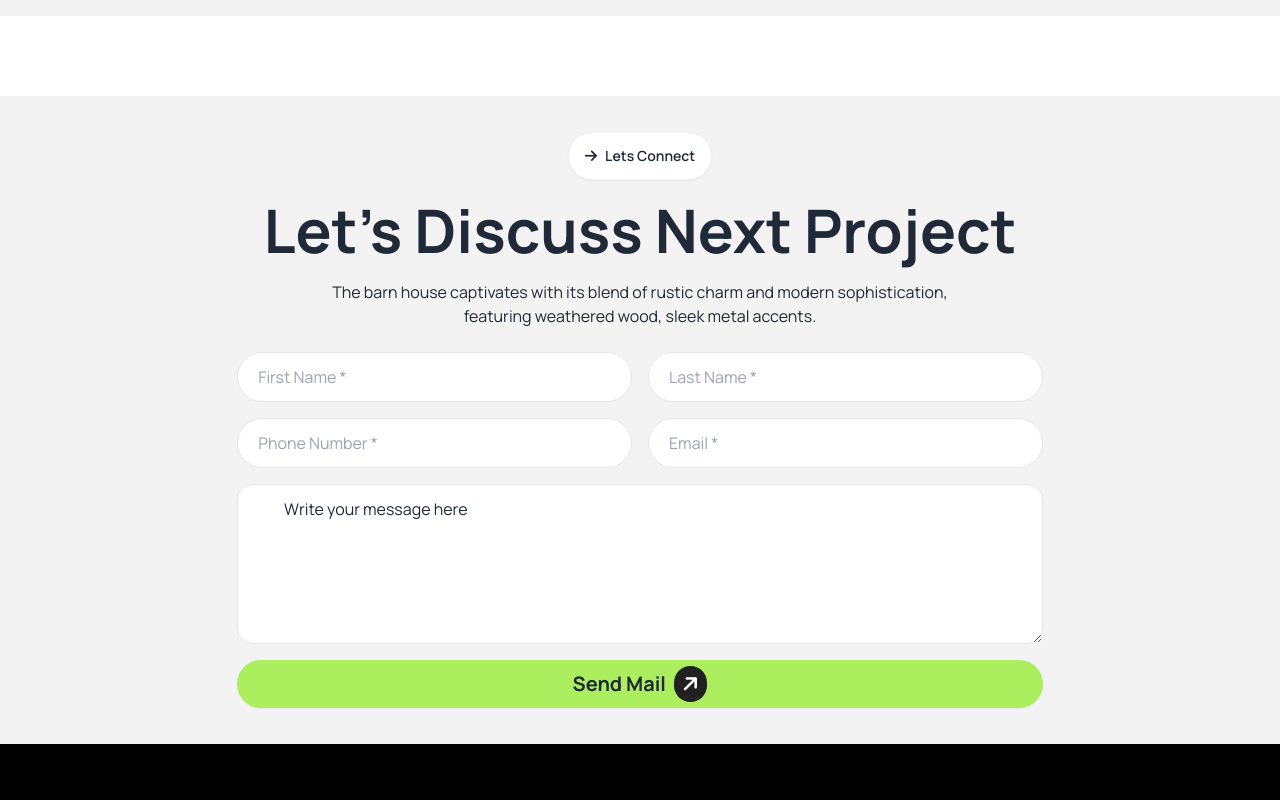
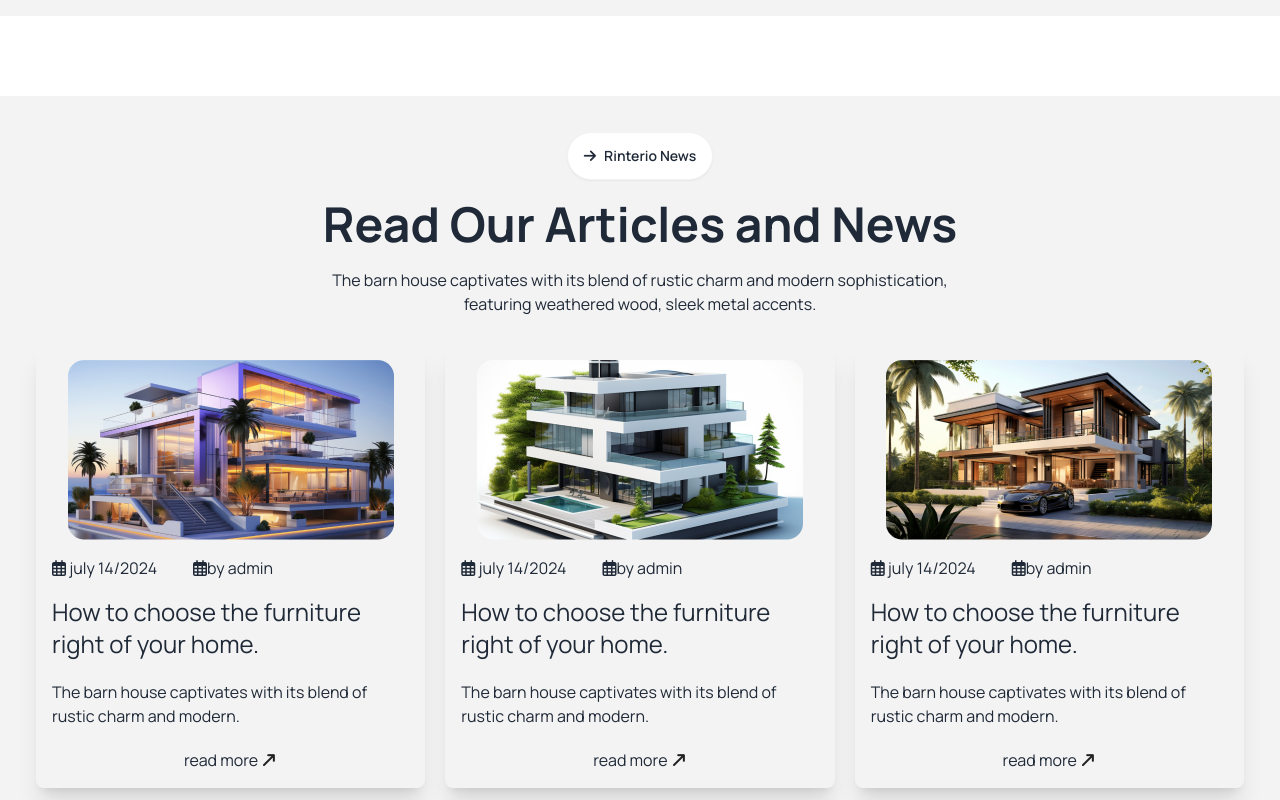
Before and after one commit to marufhasan77/assignment-3, a plain HTML site: page index.html in a window 1280 px wide. Shown: the part 1980-2780 px from the top of the page. Drawn offline with nearby package versions, Linux system fonts and the light colour scheme.

Commit message:
last section solved

```diff
--- a/index.html
+++ b/index.html
@@ -92,6 +92,7 @@
      </section>
     <!-- banner section end -->
   </header>
+
   <main>
     <!-- about section start -->
         <section class="bg-[#F3F3F3] p-9 container mx-auto grid grid-cols-1 md:grid-cols-2  gap-6 text-center md:text-left">
@@ -177,6 +178,58 @@
       </div>
      </section>
     <!-- work section end -->
+
+     <!-- read our articles section start -->
+     <section class="text-center  bg-[#F3F3F3] p-9">
+      <button class="btn bg-white rounded-full">
+        <i class="fa-solid fa-arrow-right"></i>
+        Rinterio News
+      </button>
+      <h1 class="text-5xl font-bold my-5">Read Our Articles and News</h1>
+      <p>The barn house captivates with its blend of rustic charm and modern sophistication, <br>     featuring weathered wood, sleek metal accents.</p>
+      <div class="grid grid-cols-1 lg:grid-cols-3 container mx-auto gap-5">
+        <div class="p-4 shadow-xl rounded-lg mt-7 mx-auto">
+          <img class="mx-auto" src="./images/article1.png" alt="">
+          <!-- icon -->
+           <div class="flex gap-9 my-4">
+            <div><i class="fa-regular fa-calendar-days"></i> july 14/2024</div>
+            <div><i class="fa-regular fa-calendar-days"></i>by admin</div>
+           </div>
+           <h2 class="text-2xl text-left">How to choose the furniture right  of your home.</h2>
+           <p class="text-left my-5">The barn house captivates with its blend of rustic charm and modern. </p>
+           <button class="">read more   <i
+            class="fa-solid fa-arrow-right-long -rotate-45 text-primaryTextColor" ></i></button>
+        </div>
+
+        <div class="p-4 shadow-xl rounded-lg mt-7 mx-auto">
+          <img class="mx-auto" src="./images/article2.png" alt="">
+          <!-- icon -->
+           <div class="flex gap-9 my-4">
+            <div><i class="fa-regular fa-calendar-days"></i> july 14/2024</div>
+            <div><i class="fa-regular fa-calendar-days"></i>by admin</div>
+           </div>
+           <h2 class="text-2xl text-left">How to choose the furniture right  of your home.</h2>
+           <p class="text-left my-5">The barn house captivates with its blend of rustic charm and modern. </p>
+           <button class="">read more   <i
+            class="fa-solid fa-arrow-right-long -rotate-45 text-primaryTextColor" ></i></button>
+        </div>
+
+        <div class="p-4 shadow-xl rounded-lg mt-7 mx-auto">
+          <img class="mx-auto" src="./images/article3.png" alt="">
+          <!-- icon -->
+           <div class="flex gap-9 my-4">
+            <div><i class="fa-regular fa-calendar-days"></i> july 14/2024</div>
+            <div><i class="fa-regular fa-calendar-days"></i>by admin</div>
+           </div>
+           <h2 class="text-2xl text-left">How to choose the furniture right  of your home.</h2>
+           <p class="text-left my-5">The barn house captivates with its blend of rustic charm and modern. </p>
+           <button class="">read more   <i
+            class="fa-solid fa-arrow-right-long -rotate-45 text-primaryTextColor" ></i></button>
+        </div>
+      </div>
+     </section>
+    <!-- read our articles section end -->
+
     <!-- form section start -->
      <section class="text-center p-9 bg-[#F3F3F3]">
       <button class="btn bg-white rounded-full">
@@ -212,6 +265,7 @@
      </section>
     <!-- form section end -->
  </main>
+
   <footer class="bg-black text-center py-20">
      <img class="mx-auto" src="./images/Frame 7.png" alt="">
      <p class="text-white my-9">The barn house captivates with its blend of rustic charm and modern sophistication, featuring weathered wood, sleek metal accents.</p>
```
